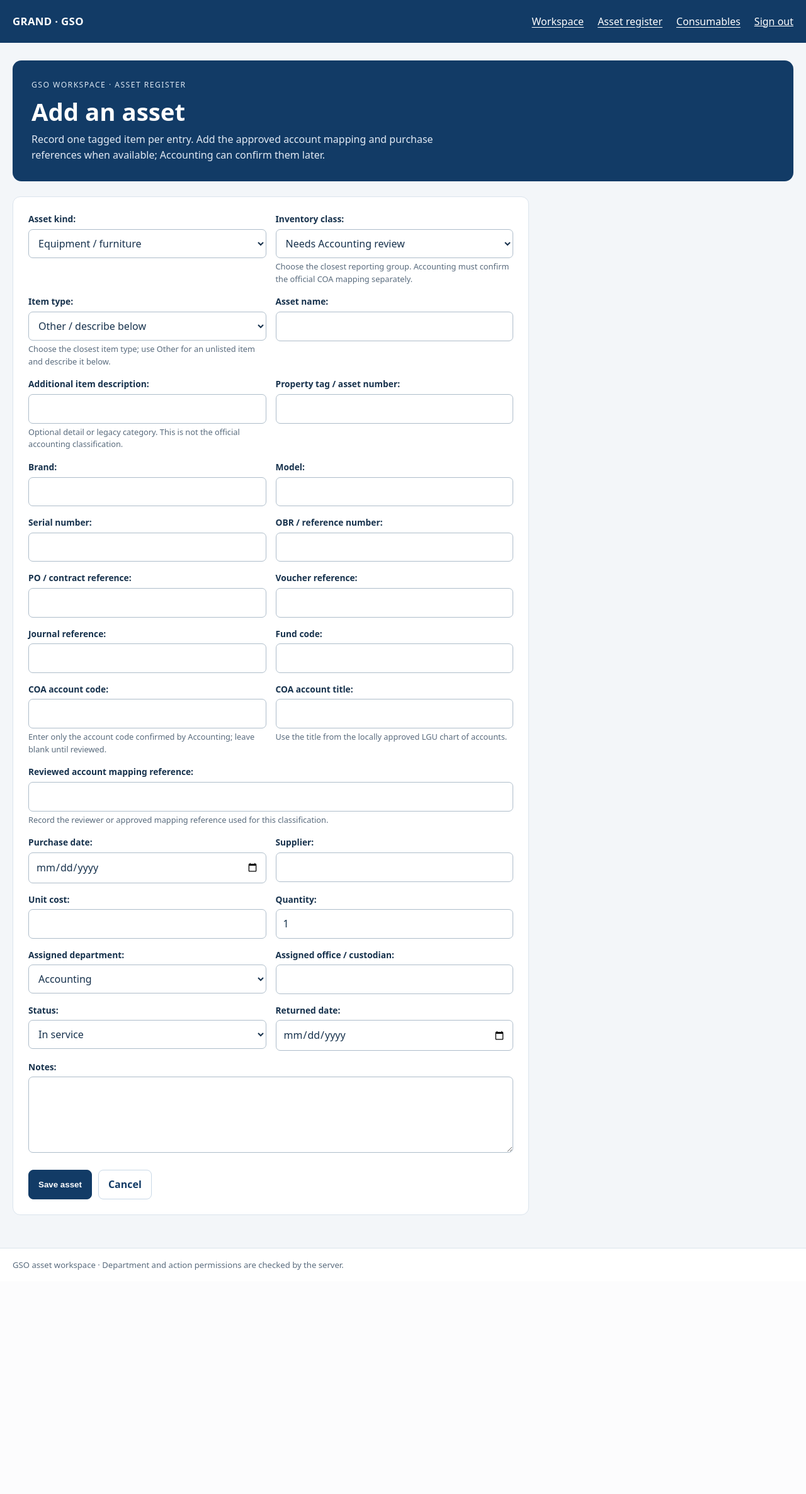
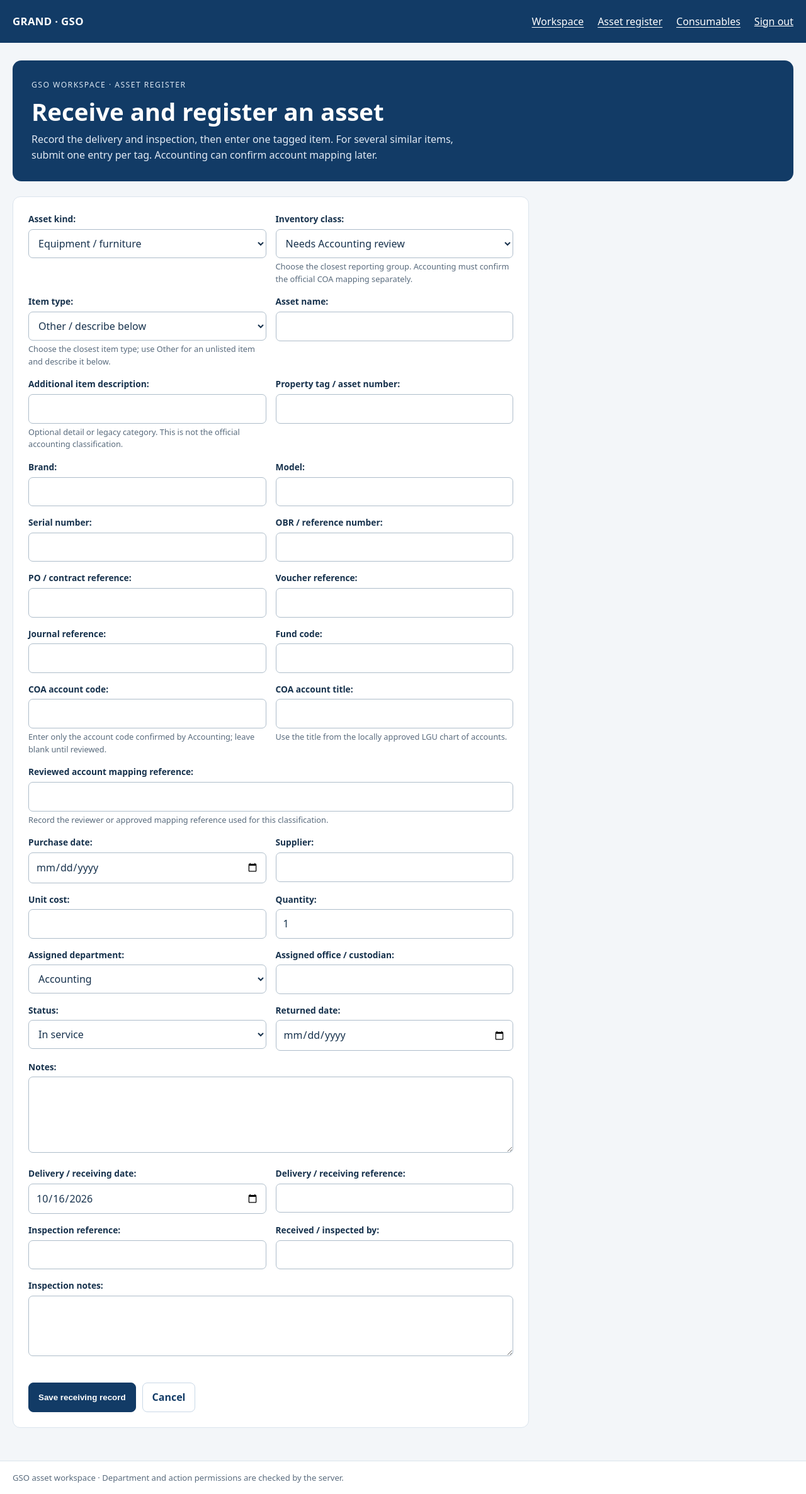
Before and after one commit to tepong32/GSOv2, a Django app: page /inventory/add/ in a window 1280 px wide. Shown: the whole page at 63% size. Before the commit the page ends 2017 px from the top, so only its background shows below. Run offline with Django 5.2, Linux system fonts and the light colour scheme; a user stored in the database is signed in; data comes from the database, SQL or seed files in the repository.

Commit message:
feat(inventory): checkpoint guided asset receiving
Capture delivery and inspection details with each newly registered tagged asset. Preserve immutable receiving records, warn about possible tag, serial, and chassis duplicates, and document the remaining verification and handoff steps.

```diff
--- a/inventory/forms.py
+++ b/inventory/forms.py
@@ -129,6 +129,42 @@ class AssetForm(forms.ModelForm):
         if cleaned.get("status") == Asset.TRANSFERRED and not cleaned.get("returned_date"):
             self.add_error("returned_date", "Add the transfer or return date for a transferred asset.")
         return cleaned
+
+
+class AssetReceivingForm(AssetForm):
+    received_on = forms.DateField(
+        initial=timezone.localdate, widget=forms.DateInput(attrs={"type": "date"}),
+        label="Delivery / receiving date",
+    )
+    delivery_reference = forms.CharField(max_length=120, label="Delivery / receiving reference")
+    inspection_reference = forms.CharField(max_length=120, required=False, label="Inspection reference")
+    received_by = forms.CharField(max_length=160, label="Received / inspected by")
+    inspection_notes = forms.CharField(required=False, widget=forms.Textarea(attrs={"rows": 3}), label="Inspection notes")
+    confirm_possible_duplicate = forms.BooleanField(
+        required=False, label="I reviewed the possible matches and this is a separate asset",
+    )
+
+    def clean(self):
+        cleaned = super().clean()
+        matches = self.possible_duplicate_assets(cleaned)
+        if matches and not cleaned.get("confirm_possible_duplicate"):
+            self.add_error(None, "Possible matching assets were found. Review the matches below; confirm only if this is a separate item.")
+        return cleaned
+
+    @staticmethod
+    def possible_duplicate_assets(data):
+        from django.db.models import Q
+
+        query = Q()
+        fields = ("property_tag", "serial_number", "chassis_number")
+        for field in fields:
+            value = (data.get(field) or "").strip()
+            if value:
+                query |= Q(**{f"{field}__iexact": value})
+        return Asset.objects.filter(query).order_by("asset_name", "pk")[:10] if query else Asset.objects.none()
+
+    class Meta(AssetForm.Meta):
+        fields = AssetForm.Meta.fields
 
 
 class AssetTransferForm(forms.Form):
--- a/inventory/models.py
+++ b/inventory/models.py
@@ -182,6 +182,33 @@ class AssetAuditEvent(models.Model):
 
     def delete(self, *args, **kwargs):
         raise ValidationError("Asset audit events are retained and cannot be deleted.")
+
+
+class AssetReceivingRecord(models.Model):
+    """Permanent receiving and inspection reference for one tagged asset."""
+
+    asset = models.OneToOneField(Asset, on_delete=models.PROTECT, related_name="receiving_record")
+    received_on = models.DateField()
+    delivery_reference = models.CharField(max_length=120)
+    inspection_reference = models.CharField(max_length=120, blank=True)
+    received_by = models.CharField(max_length=160)
+    inspection_notes = models.TextField(blank=True)
+    recorded_by = models.ForeignKey(
+        settings.AUTH_USER_MODEL, null=True, on_delete=models.SET_NULL,
+        related_name="gso_asset_receipts_recorded",
+    )
+    recorded_at = models.DateTimeField(auto_now_add=True)
+
+    class Meta:
+        ordering = ("-received_on", "-pk")
+
+    def save(self, *args, **kwargs):
+        if self.pk:
+            raise ValidationError("Receiving records are immutable; record corrections as an asset audit event.")
+        return super().save(*args, **kwargs)
+
+    def delete(self, *args, **kwargs):
+        raise ValidationError("Receiving records are retained and cannot be deleted.")
 
 
 class AssetTransfer(models.Model):
--- a/inventory/templates/inventory/asset_detail.html
+++ b/inventory/templates/inventory/asset_detail.html
@@ -22,6 +22,7 @@
   <div class="field full"><dt>Notes</dt><dd>{{ asset.notes|linebreaksbr|default:"No notes" }}</dd></div>
   <div><dt>Added by</dt><dd>{{ asset.created_by|default:"Unknown" }}</dd></div><div><dt>Last updated</dt><dd>{{ asset.updated_at|date:"M j, Y, g:i a" }}{% if asset.updated_by %} by {{ asset.updated_by }}{% endif %}</dd></div>
 </dl></section>
+{% if receiving_record %}<section class="panel"><h2>Delivery and inspection</h2><dl class="detail-grid"><div><dt>Received on</dt><dd>{{ receiving_record.received_on|date:"F j, Y" }}</dd></div><div><dt>Delivery reference</dt><dd>{{ receiving_record.delivery_reference }}</dd></div><div><dt>Inspection reference</dt><dd>{{ receiving_record.inspection_reference|default:"Not recorded" }}</dd></div><div><dt>Received / inspected by</dt><dd>{{ receiving_record.received_by }}</dd></div><div><dt>Record saved by</dt><dd>{{ receiving_record.recorded_by|default:"Unknown" }} · {{ receiving_record.recorded_at|date:"M j, Y, g:i a" }}</dd></div><div class="field full"><dt>Inspection notes</dt><dd>{{ receiving_record.inspection_notes|linebreaksbr|default:"No notes" }}</dd></div></dl></section>{% endif %}
 {% if can_view_audit %}<section class="panel"><h2>Change history</h2>{% if events %}<div class="table-wrap"><table><thead><tr><th>When</th><th>Action</th><th>By</th><th>Saved record snapshot</th></tr></thead><tbody>{% for event in events %}<tr><td>{{ event.occurred_at|date:"M j, Y, g:i a" }}</td><td>{{ event.get_action_display }}</td><td>{{ event.actor|default:"Unknown" }}</td><td><details><summary>View details</summary><dl><dt>Asset</dt><dd>{{ event.snapshot.asset_name }}</dd><dt>Property tag</dt><dd>{{ event.snapshot.property_tag|default:"—" }}</dd><dt>Status</dt><dd>{{ event.snapshot.status }}</dd><dt>OBR / reference</dt><dd>{{ event.snapshot.obr_reference|default:"—" }}</dd><dt>Assigned office</dt><dd>{{ event.snapshot.assigned_department_label|default:"Unassigned" }}</dd><dt>Quantity</dt><dd>{{ event.snapshot.quantity }}</dd></dl></details></td></tr>{% endfor %}</tbody></table></div>{% else %}<p class="muted">No history is available for this record yet.</p>{% endif %}</section>{% endif %}
 {% if transfer_history %}<section class="panel"><h2>Handoff history</h2><div class="table-wrap"><table><thead><tr><th>Date</th><th>From</th><th>To</th><th>Status</th><th>Reference</th></tr></thead><tbody>{% for transfer in transfer_history %}<tr><td>{{ transfer.transfer_date|date:"M j, Y" }}</td><td>{{ transfer.source_department_label|default:"Unassigned" }} · {{ transfer.source_custodian|default:"No custodian" }}</td><td>{{ transfer.destination_department_label }} · {{ transfer.destination_custodian }}</td><td>{{ transfer.get_status_display }}</td><td>{{ transfer.reference|default:"—" }}</td></tr>{% endfor %}</tbody></table></div></section>{% endif %}
 {% endblock %}
--- a/inventory/templates/inventory/asset_form.html
+++ b/inventory/templates/inventory/asset_form.html
@@ -1,13 +1,14 @@
 {% extends "inventory/base.html" %}
 {% block title %}{{ heading }}{% endblock %}
 {% block content %}
-<header class="hero"><div><p class="eyebrow">GSO workspace · Asset register</p><h1>{{ heading }}</h1><p>Record one tagged item per entry. Add the approved account mapping and purchase references when available; Accounting can confirm them later.</p></div></header>
+<header class="hero"><div><p class="eyebrow">GSO workspace · Asset register</p><h1>{{ heading }}</h1><p>{% if receiving %}Record the delivery and inspection, then enter one tagged item. For several similar items, submit one entry per tag. Accounting can confirm account mapping later.{% else %}Record one tagged item per entry. Add the approved account mapping and purchase references when available; Accounting can confirm them later.{% endif %}</p></div></header>
 <section class="form-card"><form method="post" novalidate>{% csrf_token %}
   {% if form.non_field_errors %}<div role="alert">{{ form.non_field_errors }}</div>{% endif %}
-  <div class="form-grid">{% for field in form %}<div class="field {% if field.name == 'notes' or field.name == 'coa_basis' %}full{% endif %}"{% if field.name == 'plate_number' or field.name == 'engine_number' or field.name == 'chassis_number' or field.name == 'registration_due' %} data-vehicle-fields{% endif %}>
-    {{ field.label_tag }}{{ field }}{% if field.help_text %}<span class="helptext">{{ field.help_text }}</span>{% endif %}{% for error in field.errors %}<ul class="errorlist"><li>{{ error }}</li></ul>{% endfor %}
+  {% if possible_matches %}<section class="panel" role="status"><h2>Check for an existing record</h2><p>These entries share a property tag, serial number, or chassis number with the item you entered. Confirm only if the delivered item is separate.</p><ul>{% for match in possible_matches %}<li><a href="{% url 'inventory:asset-detail' match.pk %}">{{ match.asset_name }}</a> · {{ match.property_tag|default:"No tag" }}{% if match.serial_number %} · serial {{ match.serial_number }}{% endif %}{% if match.chassis_number %} · chassis {{ match.chassis_number }}{% endif %}</li>{% endfor %}</ul></section>{% endif %}
+  <div class="form-grid">{% for field in form %}<div class="field {% if field.name == 'notes' or field.name == 'coa_basis' or field.name == 'inspection_notes' %}full{% endif %}"{% if field.name == 'plate_number' or field.name == 'engine_number' or field.name == 'chassis_number' or field.name == 'registration_due' %} data-vehicle-fields{% endif %}>
+    {% if field.name != 'confirm_possible_duplicate' or possible_matches %}{{ field.label_tag }}{{ field }}{% if field.help_text %}<span class="helptext">{{ field.help_text }}</span>{% endif %}{% for error in field.errors %}<ul class="errorlist"><li>{{ error }}</li></ul>{% endfor %}{% endif %}
   </div>{% endfor %}</div>
-  <div class="actions"><button class="button primary" type="submit">Save asset</button><a class="button" href="{% if asset %}{% url 'inventory:asset-detail' asset.pk %}{% else %}{% url 'inventory:asset-list' %}{% endif %}">Cancel</a></div>
+  <div class="actions"><button class="button primary" type="submit">{% if receiving %}Save receiving record{% else %}Save asset{% endif %}</button><a class="button" href="{% if asset %}{% url 'inventory:asset-detail' asset.pk %}{% else %}{% url 'inventory:asset-list' %}{% endif %}">Cancel</a></div>
 </form></section>
 <script>
   (() => {
--- a/inventory/views.py
+++ b/inventory/views.py
@@ -18,7 +18,7 @@ from .access import (
 )
 from .forms import (
     AssetDisposalRequestForm, AssetDisposalResponseForm, AssetDisposalReviewForm,
-    AssetForm, AssetTransferForm, ConsumableItemForm, StockAdjustmentForm,
+    AssetForm, AssetReceivingForm, AssetTransferForm, ConsumableItemForm, StockAdjustmentForm,
     StockIssueForm, StockReceiptForm, TransferCancellationForm,
     AssetVerificationRoundForm, AssetVerificationRecordForm, AssetVerificationFollowUpForm,
     AssetVerificationFindingForm, AssetVerificationFindingReviewForm, AssetAccountingImportForm,
@@ -30,13 +30,14 @@ from .models import (
     ConsumableItem, StockMovement,
 )
 from .services import (
-    acknowledge_asset_transfer, cancel_asset_transfer, create_asset,
+    acknowledge_asset_transfer, cancel_asset_transfer,
     create_asset_transfer, create_consumable, record_stock_movement,
     respond_to_disposal_case, review_asset_disposal_case,
     submit_asset_disposal_request, update_asset, update_consumable,
     start_asset_verification_round, record_asset_verification, close_asset_verification_round,
     resolve_asset_verification_followup, record_unregistered_verification_finding,
     review_unregistered_verification_finding, import_accounting_asset_snapshot,
+    receive_asset,
 )
 
 
@@ -154,6 +155,7 @@ def asset_detail(request, pk):
     pending_transfer = asset.transfers.filter(status=AssetTransfer.PENDING).first()
     return render(request, "inventory/asset_detail.html", {
         "asset": asset,
+        "receiving_record": getattr(asset, "receiving_record", None),
         "events": asset.audit_events.all() if can_view_audit(request.user) else (),
         "can_change": can(request.user, "change"),
         "can_retire": can(request.user, "delete"),
@@ -173,12 +175,16 @@ def asset_detail(request, pk):
 
 @asset_access_required("add")
 def asset_create(request):
-    form = AssetForm(request.POST or None)
+    form = AssetReceivingForm(request.POST or None)
     if request.method == "POST" and form.is_valid():
-        asset = create_asset(actor=request.user, data=form.cleaned_data)
-        messages.success(request, "Asset added to the register.")
+        asset = receive_asset(actor=request.user, data=form.cleaned_data)
+        messages.success(request, "Receiving record saved and asset added to the register.")
         return redirect("inventory:asset-detail", pk=asset.pk)
-    return render(request, "inventory/asset_form.html", {"form": form, "heading": "Add an asset"})
+    matches = form.possible_duplicate_assets(form.cleaned_data) if form.is_bound else Asset.objects.none()
+    return render(request, "inventory/asset_form.html", {
+        "form": form, "heading": "Receive and register an asset", "receiving": True,
+        "possible_matches": matches,
+    })
 
 
 @asset_access_required("change")
```
Also changed, not shown: docs/inventory-roadmap.md (+2 -2 lines), handoff.md (added, +45 -0 lines), inventory/services.py (+18 -1 lines), README.md, inventory/migrations/0012_assetreceivingrecord.py (added).
